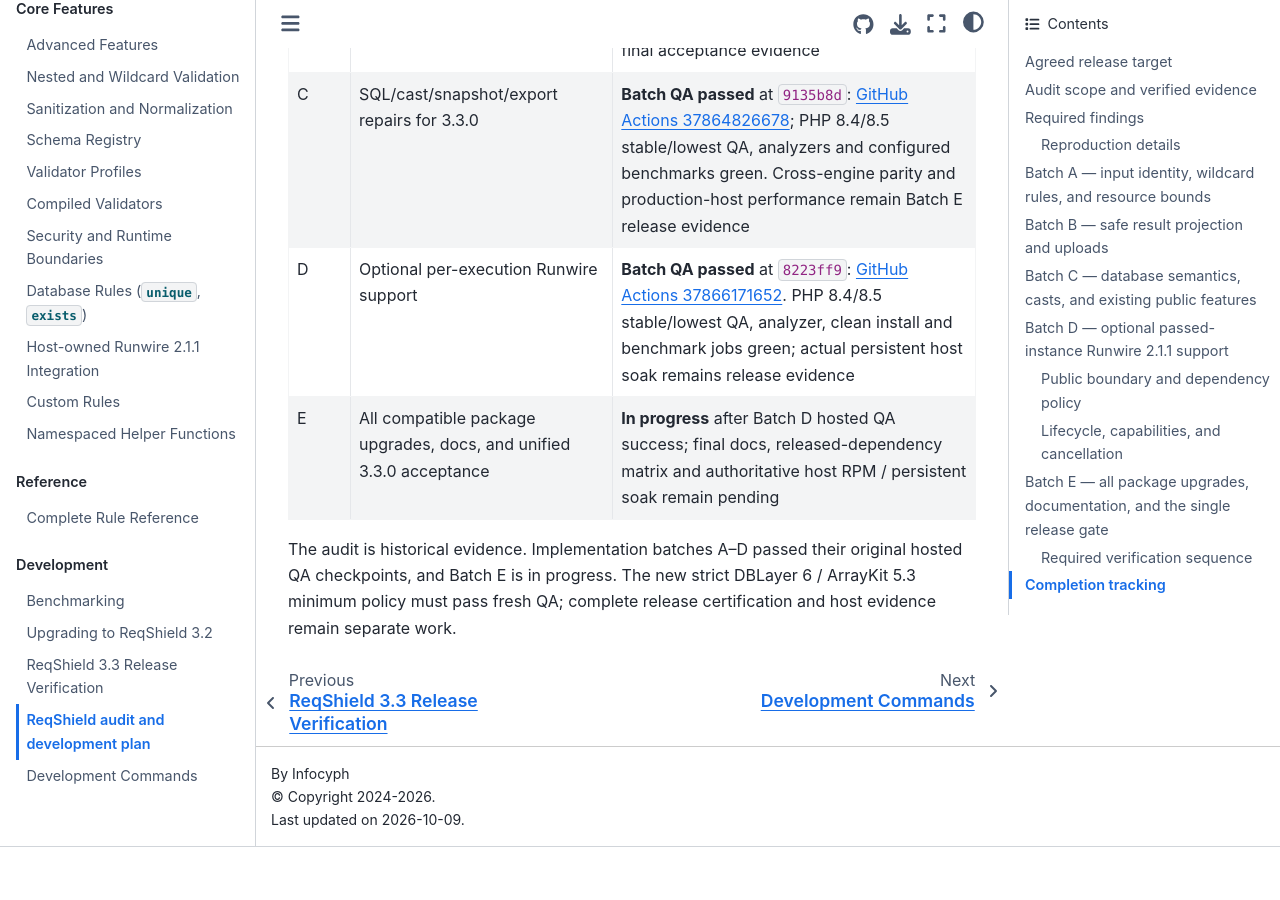
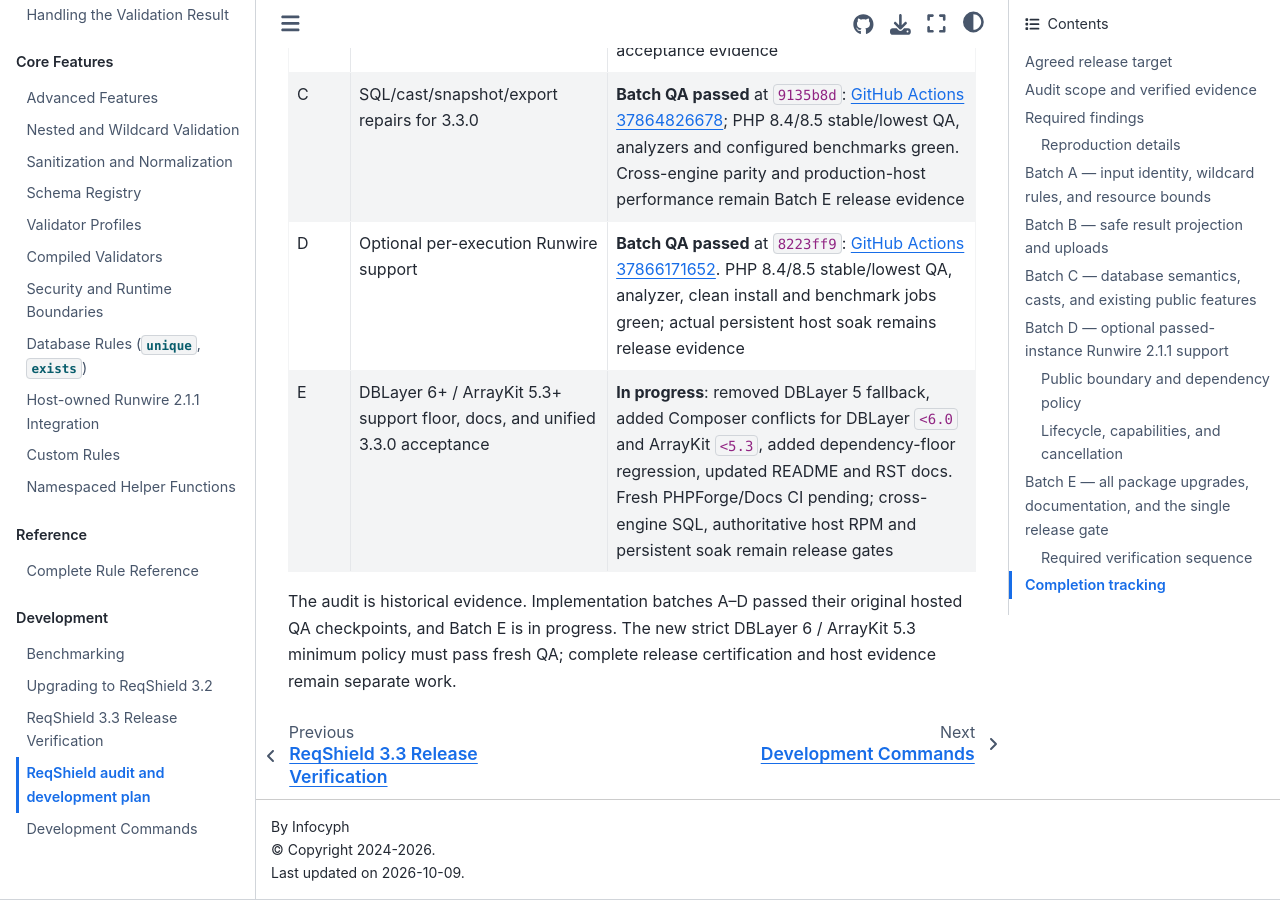
Before and after one commit to infocyph/ReqShield, a Sphinx documentation site: the page built from docs/plans/reqshield-3.3-audit-and-development-plan.md, in a window 1280 px wide and 900 px high, scrolled down 13876 px. Built offline with Sphinx 7.4.7 and the Sphinx Book theme 1.1.4, drawn with Linux system fonts in a browser that asks for light colours; pages that are not in the unit, such as notebooks, are missing from menus; before the commit the page ends 14723 px from its top, so only the background shows below that.

Commit message:
docs: record strict DBLayer 6 and ArrayKit 5.3 policy in Batch E tracker

```diff
--- a/docs/plans/reqshield-3.3-audit-and-development-plan.md
+++ b/docs/plans/reqshield-3.3-audit-and-development-plan.md
@@ -192,6 +192,6 @@
 | B | Safe result projection and upload source boundary | **Batch QA passed** at `790f8a9`: [GitHub Actions 37863850902](https://github.com/infocyph/ReqShield/actions/runs/37863850902); PHP 8.4/8.5 stable/lowest QA, static analysis, and benchmarks green. Independent third-party PSR-7 and production-host probes remain final acceptance evidence |
 | C | SQL/cast/snapshot/export repairs for 3.3.0 | **Batch QA passed** at `9135b8d`: [GitHub Actions 37864826678](https://github.com/infocyph/ReqShield/actions/runs/37864826678); PHP 8.4/8.5 stable/lowest QA, analyzers and configured benchmarks green. Cross-engine parity and production-host performance remain Batch E release evidence |
 | D | Optional per-execution Runwire support | **Batch QA passed** at `8223ff9`: [GitHub Actions 37866171652](https://github.com/infocyph/ReqShield/actions/runs/37866171652). PHP 8.4/8.5 stable/lowest QA, analyzer, clean install and benchmark jobs green; actual persistent host soak remains release evidence |
-| E | All compatible package upgrades, docs, and unified 3.3.0 acceptance | **In progress** after Batch D hosted QA success; final docs, released-dependency matrix and authoritative host RPM / persistent soak remain pending |
+| E | DBLayer 6+ / ArrayKit 5.3+ support floor, docs, and unified 3.3.0 acceptance | **In progress**: removed DBLayer 5 fallback, added Composer conflicts for DBLayer `<6.0` and ArrayKit `<5.3`, added dependency-floor regression, updated README and RST docs. Fresh PHPForge/Docs CI pending; cross-engine SQL, authoritative host RPM and persistent soak remain release gates |
 
 The audit is historical evidence. Implementation batches A–D passed their original hosted QA checkpoints, and Batch E is in progress. The new strict DBLayer 6 / ArrayKit 5.3 minimum policy must pass fresh QA; complete release certification and host evidence remain separate work.
```
